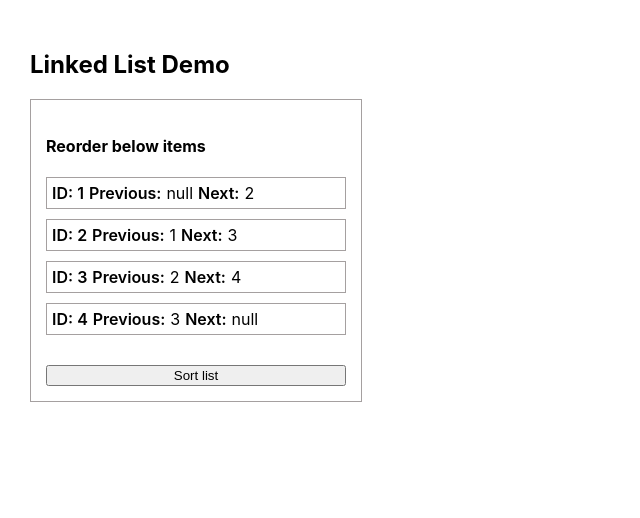
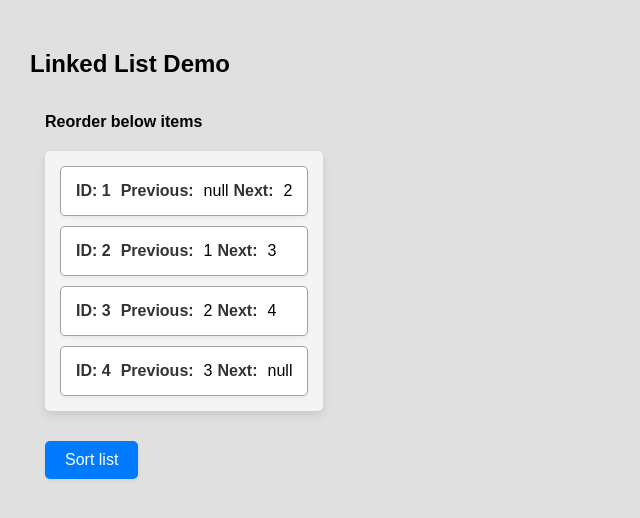
Before and after one commit to MateMahinKhan/list-demo, a React (Create React App) app: page / in a window 1280 px wide. Shown: the top 518 px of the page, without its empty margins (0-640 px from the left). Built offline with nearby package versions, Linux system fonts and the light colour scheme.

Commit message:
added styles for demo

```diff
--- a/src/App.css
+++ b/src/App.css
@@ -1,13 +1,20 @@
+/* Reset some basic styles */
+body, h4 {
+  margin: 0;
+  font-family: Arial, sans-serif;
+}
 
 .app {
   padding: 30px;
+  height: 100vh;
+  background-color: #e0e0e0;
 }
 
 #items-column {
   display: flex;
   flex-direction: column;
-  width: 300px;
-  border: 1px solid #a5a0a0;
+  align-items: start;
+  width: 100%;
   padding: 15px;
 }
 
@@ -16,14 +23,51 @@
   flex-direction: column;
   gap: 10px;
   margin-bottom: 30px;
+  background-color: #f4f4f4;
+  border-radius: 5px;
+  padding: 15px;
+  box-shadow: 0 4px 8px rgba(0, 0, 0, 0.1);
 }
 
 .card {
   display: flex;
   gap: 5px;
+  align-items: center;
+  background-color: #ffffff;
   border: 1px solid #a5a0a0;
-  padding: 5px;
+  padding: 15px;
+  border-radius: 5px;
+  box-shadow: 0 2px 4px rgba(0, 0, 0, 0.05);
+  transition: box-shadow 0.3s;
 }
+
+.card:hover {
+  box-shadow: 0 4px 8px rgba(0, 0, 0, 0.1);
+}
+
 .card-label {
   font-weight: 600;
+  color: #333333;
+  margin-right: 5px;
 }
+
+.sort-column {
+  text-align: center;
+  margin-bottom: 20px;
+}
+
+button {
+  padding: 10px 20px;
+  font-size: 16px;
+  background-color: #007bff;
+  color: #ffffff;
+  border: none;
+  border-radius: 5px;
+  cursor: pointer;
+  box-shadow: 0 2px 4px rgba(0, 0, 0, 0.05);
+  transition: background-color 0.3s;
+}
+
+button:hover {
+  background-color: #0056b3;
+}
```
